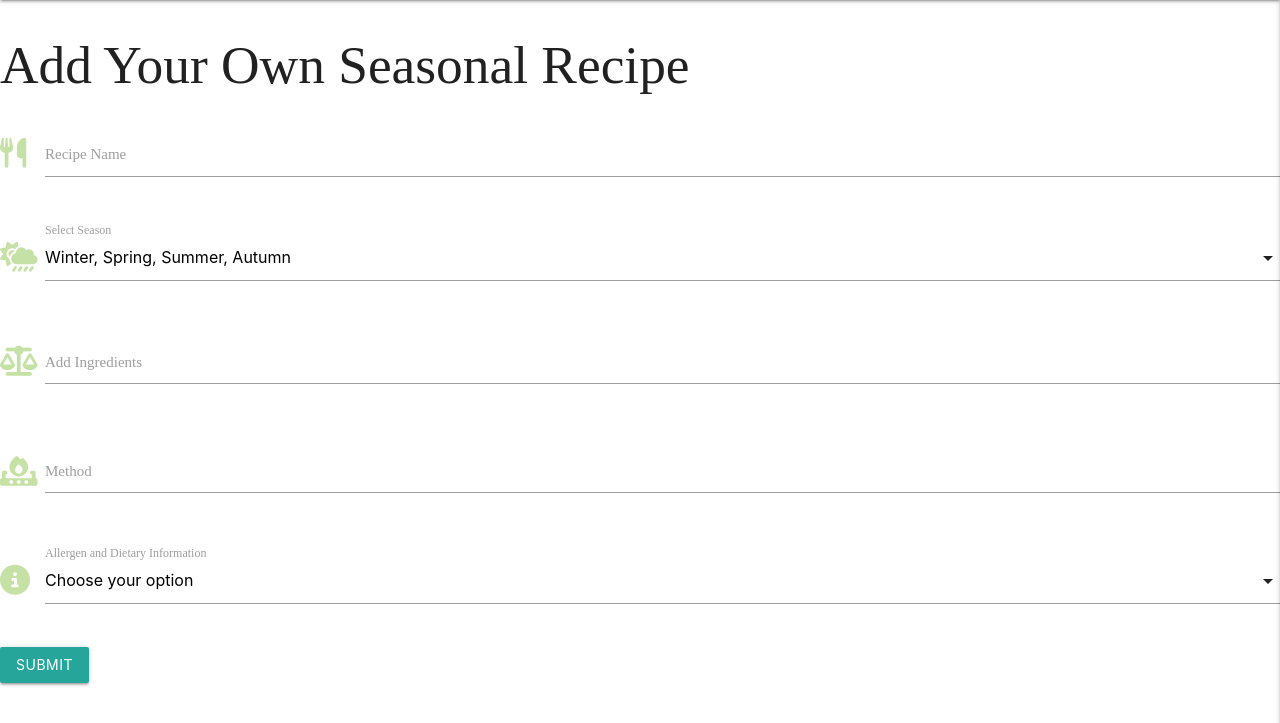
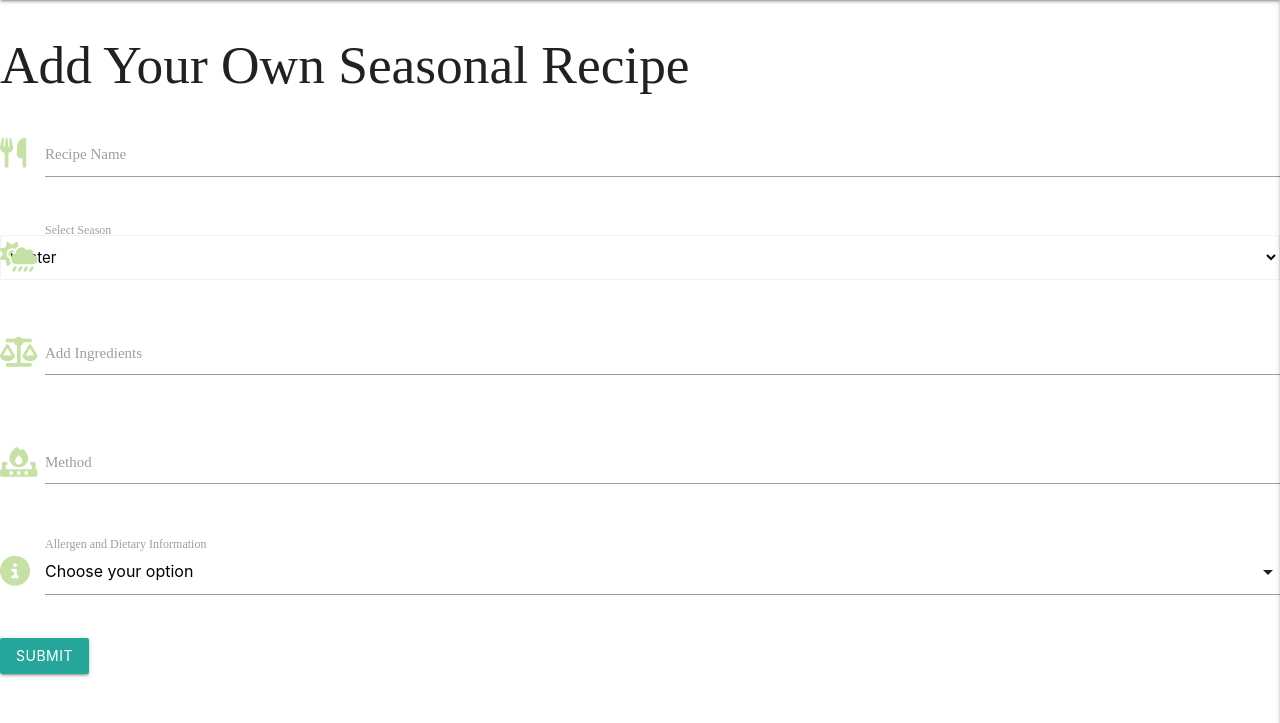
Before and after one commit to DomGambarini/bohemian-mama-pp3, a Flask app: page /add_recipe in a window 1280 px wide; the page is wider, and only the part inside the window is pictured. Shown: the part 64-787 px from the top of that part. Run offline with Flask 3, Linux system fonts and the light colour scheme; some libraries are stand-ins or nearby versions.

Commit message:
Replace code with flask-wtf syntax in add recipe page

```diff
--- a/app.py
+++ b/app.py
@@ -30,6 +30,8 @@ mongo = PyMongo(app)
 class addRecipe(FlaskForm):
     recipe_Name = StringField(
         'Recipe Name', validators=[InputRequired(), Length(min=4, max=40)])
+    season = SelectField('Select Season', choices=[(
+        '1', 'Winter'), ('2', 'Spring'), ('3', 'Summer'), ('4', 'Autumn')])
     ingredients = TextAreaField('Ingredients', validators=[InputRequired()])
     method = TextAreaField('Method', validators=[InputRequired()])
     submit = SubmitField('Add Recipe')
--- a/templates/add-recipe.html
+++ b/templates/add-recipe.html
@@ -8,24 +8,20 @@
 <!-------Recipe Name------->
 <div class="row">
     <div class="input-field col s12">
-        <i class="fa-solid fa-utensils prefix light-green-text text-lighten-3"></i>
-        <input id="icon_prefix" type="text" class="validate">
-        <label for="icon_prefix">Recipe Name</label>
+        <i class="fas fa-utensils prefix light-green-text text-lighten-3"></i>
+        {{ form.recipe_Name.label(class="active", id="icon_prefix", for="icon_prefix") }}
+        {{ form.recipe_Name(class="validate") }}
     </div>
 </div>
 
 <!-------Select Season------->
 <div class="row">
     <div class="input-field col s12">
-        <i class="fa-solid fa-cloud-sun-rain prefix light-green-text text-lighten-3"></i>
-        <select>
-            <option value="" disabled selected>Winter, Spring, Summer, Autumn</option>
-            <option value="1">Winter</option>
-            <option value="2">Spring</option>
-            <option value="3">Summer</option>
-            <option value="3">Autumn</option>
-        </select>
-        <label>Select Season</label>
+        <i class="fas fa-cloud-sun-rain prefix light-green-text text-lighten-3"></i>
+
+        {{ form.season.label(class="active", id="icon_prefix", for="icon_prefix") }}
+        {{ form.season(class="browser-default") }}
+
     </div>
 </div>
 
```
